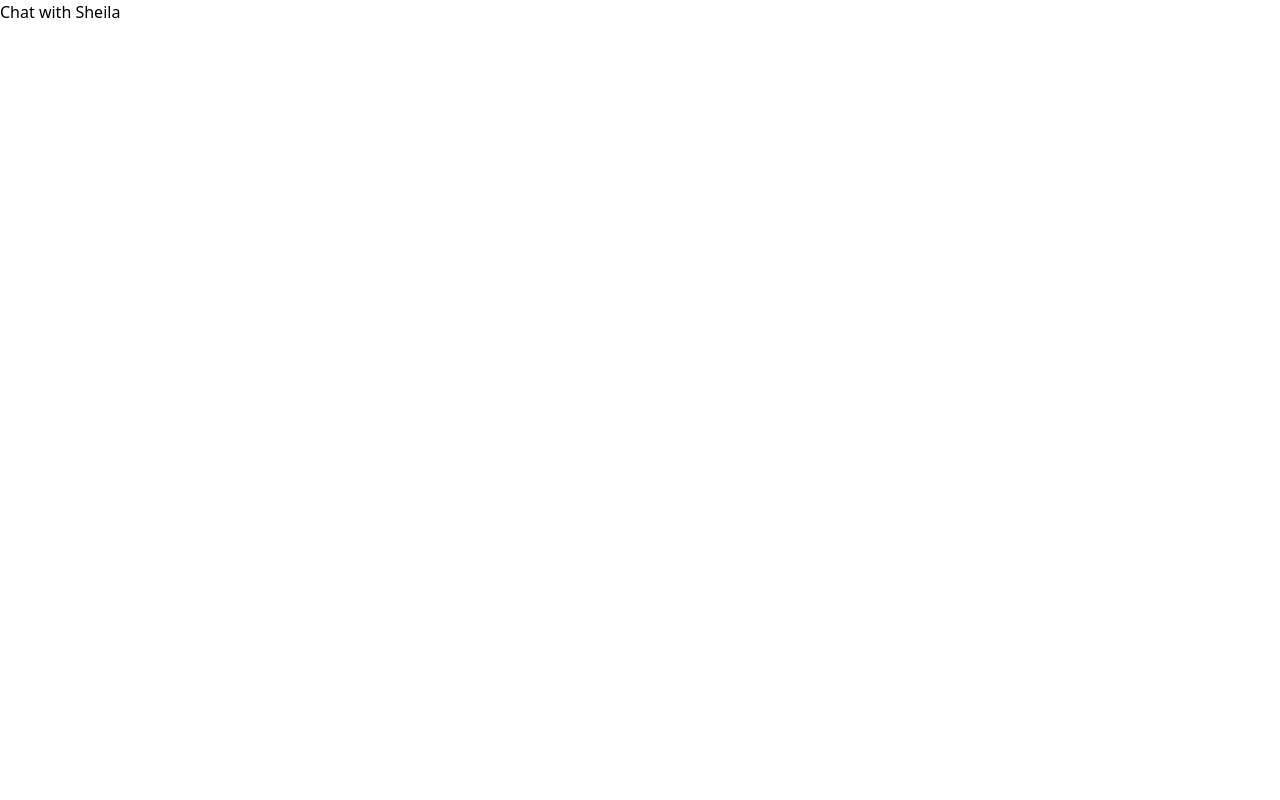
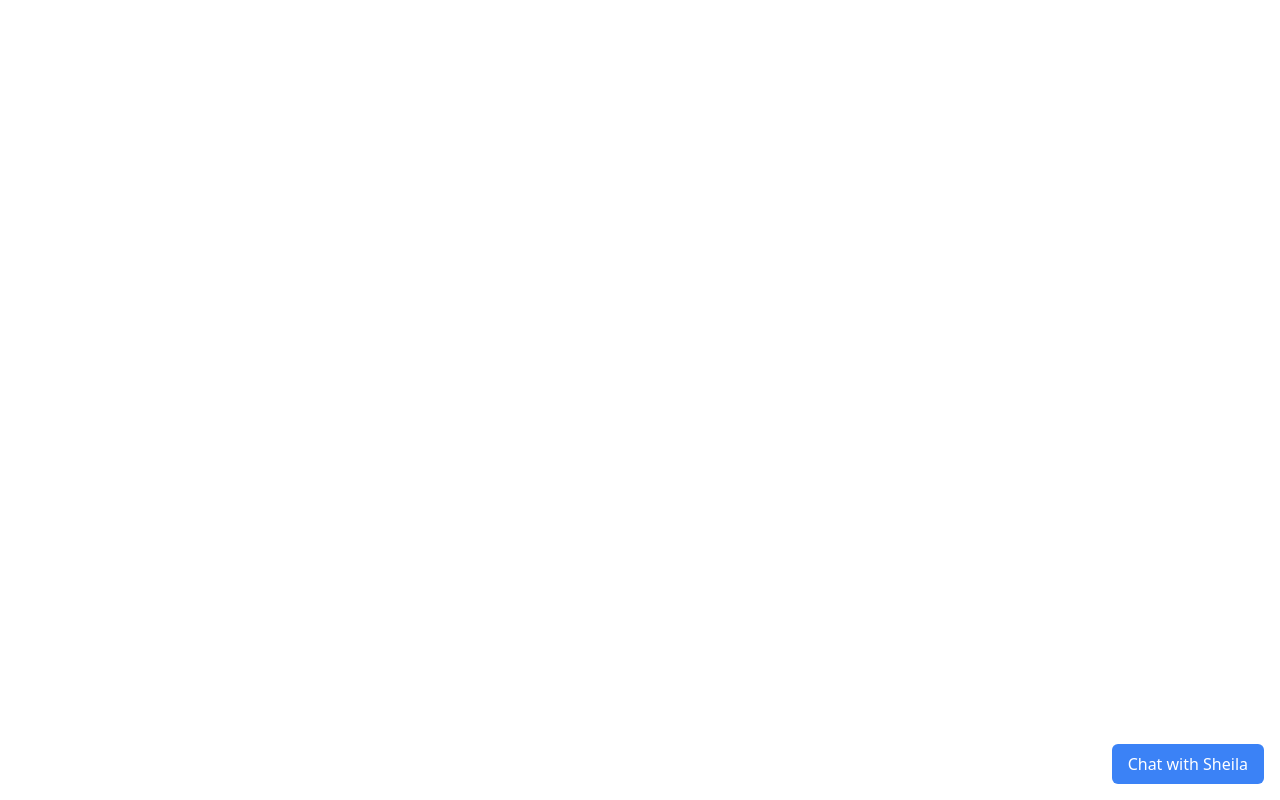
Before and after one commit to ashmit1294/GENERATIVEBOT, a React (Vite) app in the folder smartGirlFriend/: page / in a window 1280 px wide. Built offline with nearby package versions, Linux system fonts and the light colour scheme.

Commit message:
Adjusting the UI

```diff
--- a/smartGirlFriend/tailwind.config.js
+++ b/smartGirlFriend/tailwind.config.js
@@ -1,6 +1,6 @@
 /** @type {import('tailwindcss').Config} */
 module.exports = {
-  content: ["./src/*.jsx"],
+  content: ['./src/*.{js,jsx}', './src/**/*.{js,jsx}'],
   theme: {
     extend: {},
   },
```
